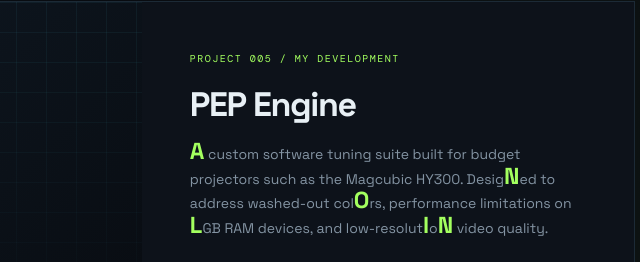
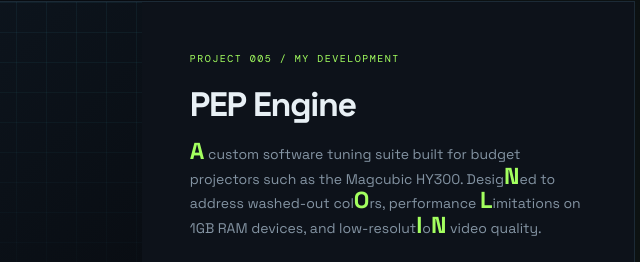
Before and after one commit to DiskarteTechPH/DiskarteTechPH.github.io, a plain HTML site: page index.html in a window 1280 px wide. Shown: the part 1168-1430 px from the top of the page, 585-1225 px from the left. Drawn offline with nearby package versions, Linux system fonts and the light colour scheme.

Commit message:
Update index.html

```diff
--- a/index.html
+++ b/index.html
@@ -763,8 +763,7 @@
               built for budget projectors such as the Magcubic HY300.
               Desig<span class="signature-letter">N</span>ed to address
               washed-out col<span class="signature-letter">O</span>rs,
-              performance limitations on
-              <span class="signature-letter">L</span>GB RAM devices,
+              performance <span class="signature-letter">L</span>imitations on 1GB RAM devices,
               and low-resolut<span class="signature-letter">I</span>o<span class="signature-letter">N</span> video quality.
             </p>
 
```
